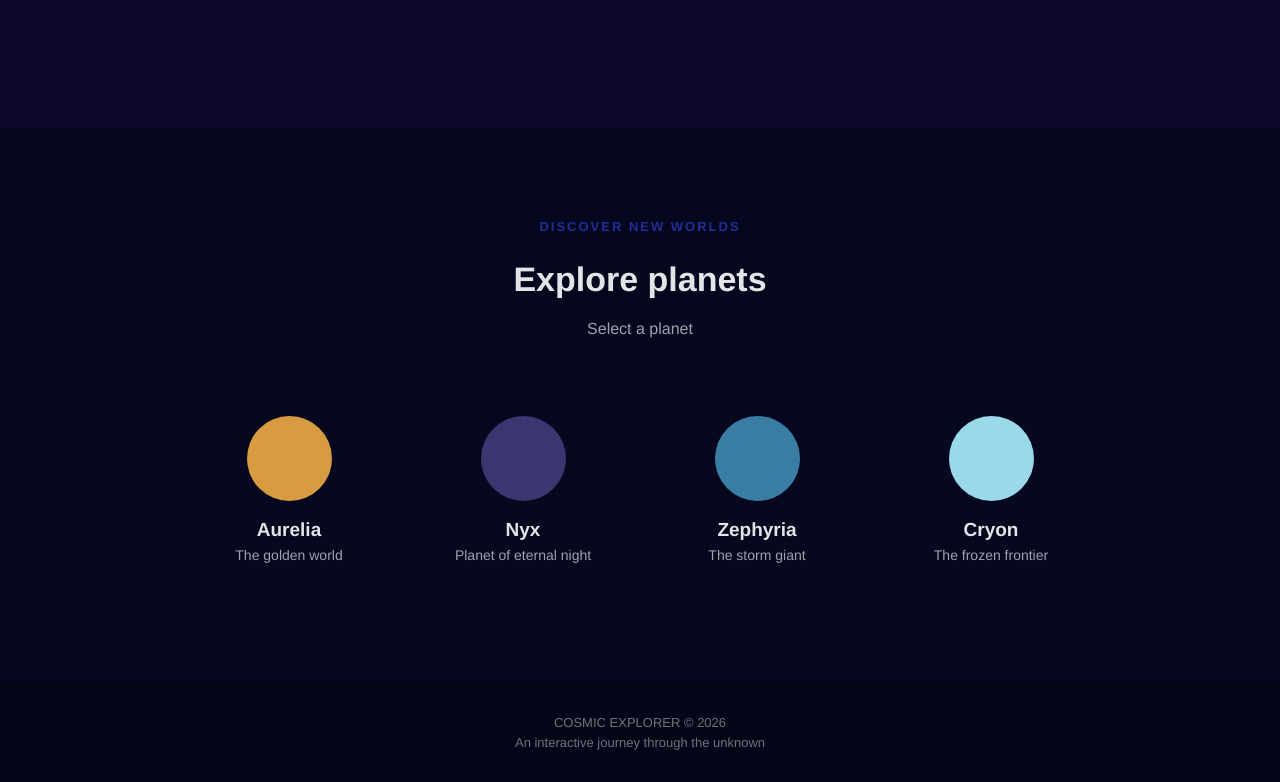
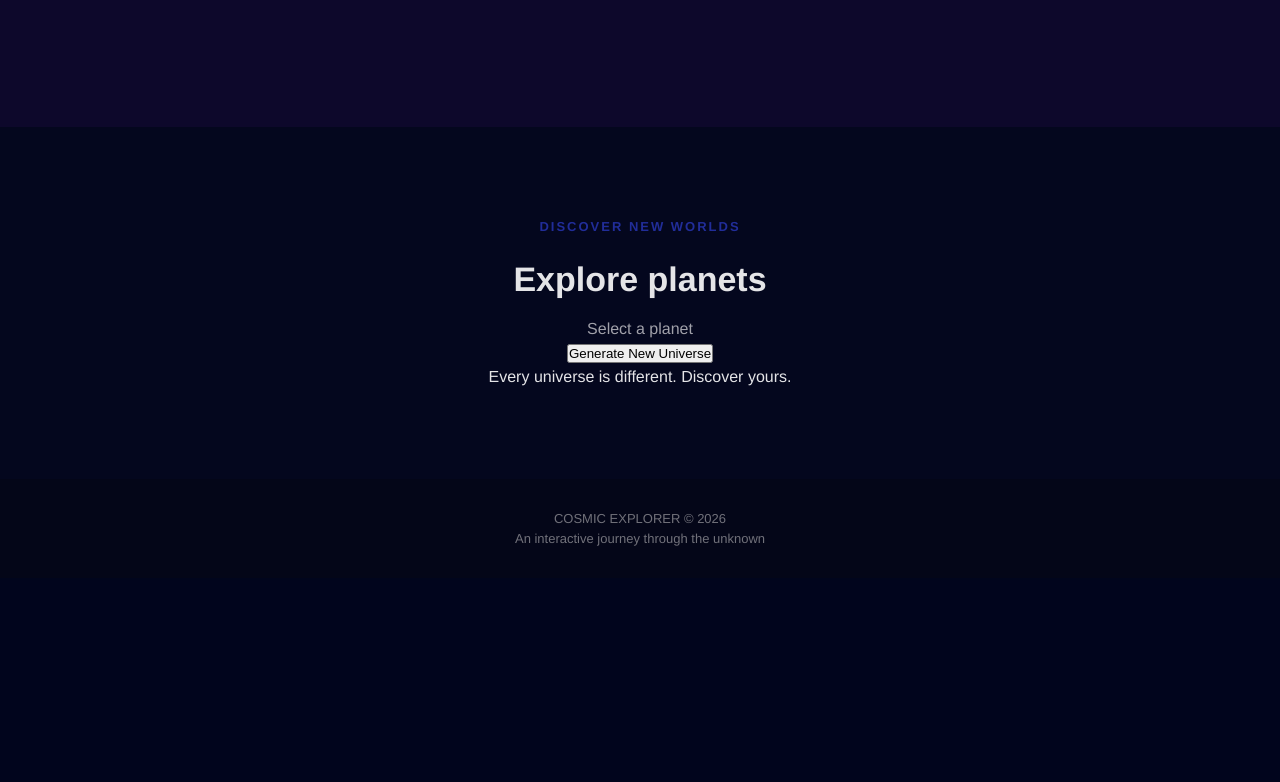
Before and after one commit to Sonical015/Cosmic-Explorer, a plain HTML site: page index.html in a window 1280 px wide. Shown: the part 546-1328 px from the top of the page. After the commit the page ends 1124 px from the top, so only its background shows below. Drawn offline with Linux system fonts and the light colour scheme.

Commit message:
Add universe generation button and controls
Added a button to generate a new universe and updated the layout.

```diff
--- a/index.html
+++ b/index.html
@@ -18,7 +18,6 @@
             <a href="#about">About</a>
         </div>
     </nav>
-
     <!-- homescreen -->
     <header id="home" class="hero">
         <p class="subtitle">EXPLORE THE UNIVERSE</p>
@@ -38,31 +37,16 @@
             <p>Select a planet</p>
         </div>
 
-        <div class="planet-container">
-            <button class="planet-card" data-planet="aurelia">
-                <div class="planet-orb aurelia"></div>
-                <h3>Aurelia</h3>
-                <p>The golden world</p>
+
+        <div class="generator-controls">
+            <button id="generate-universe" class="generate-button">
+                Generate New Universe
             </button>
+            <p>Every universe is different. Discover yours.</p>
+        </div>
 
-            <button class="planet-card" data-planet="nyx">
-                <div class="planet-orb nyx"></div>
-                <h3>Nyx</h3>
-                <p>Planet of eternal night</p>
-            </button>
+        <div id="systems-container" class="systems-container"></div>
 
-            <button class="planet-card" data-planet="zephyria">
-                <div class="planet-orb zephyria"></div>
-                <h3>Zephyria</h3>
-                <p>The storm giant</p>
-            </button>
-
-            <button class="planet-card" data-planet="cryon">
-                <div class="planet-orb cryon"></div>
-                <h3>Cryon</h3>
-                <p>The frozen frontier</p>
-            </button>
-        </div>
     </main>
 
     <!-- popup -->
```
